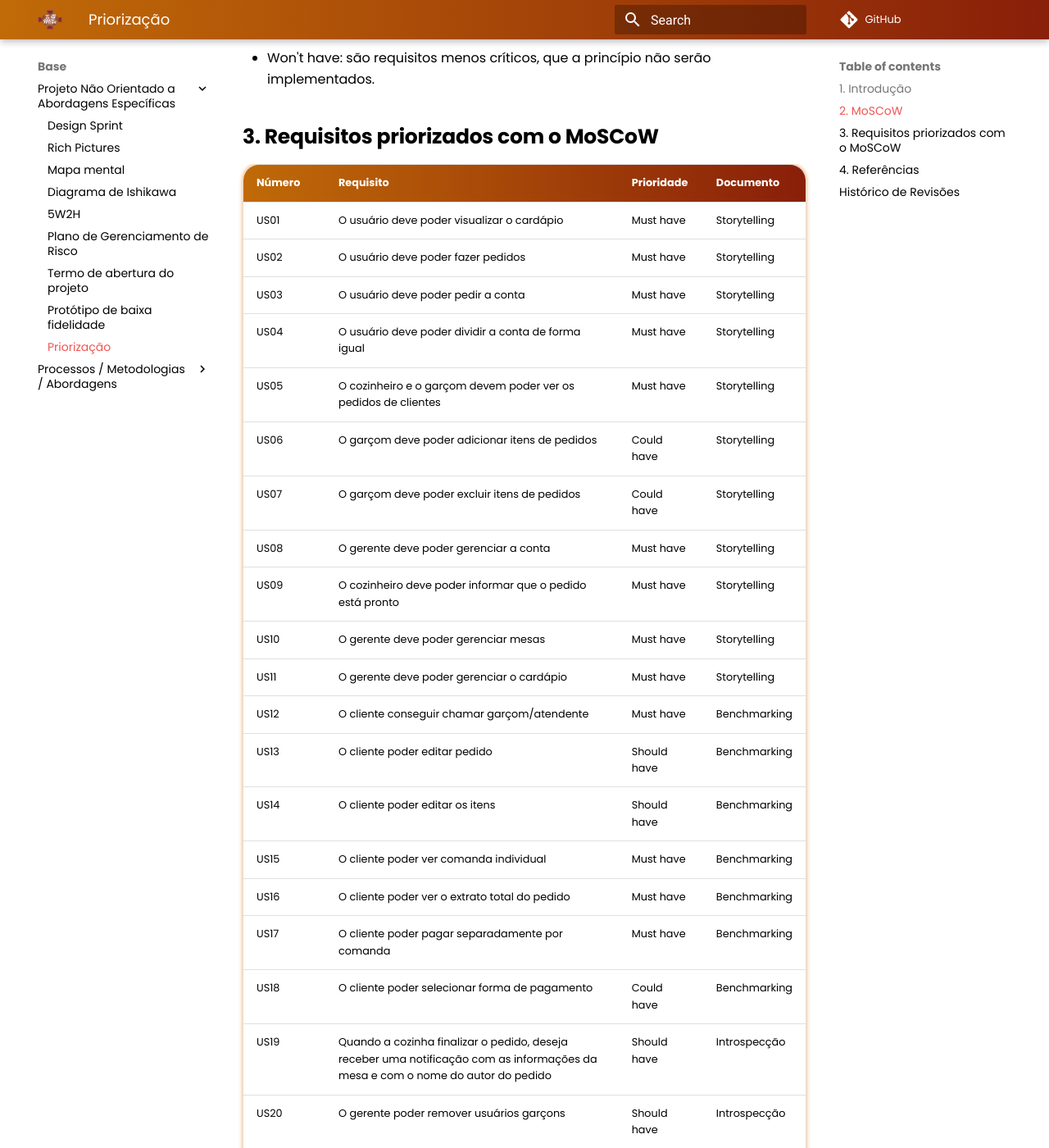
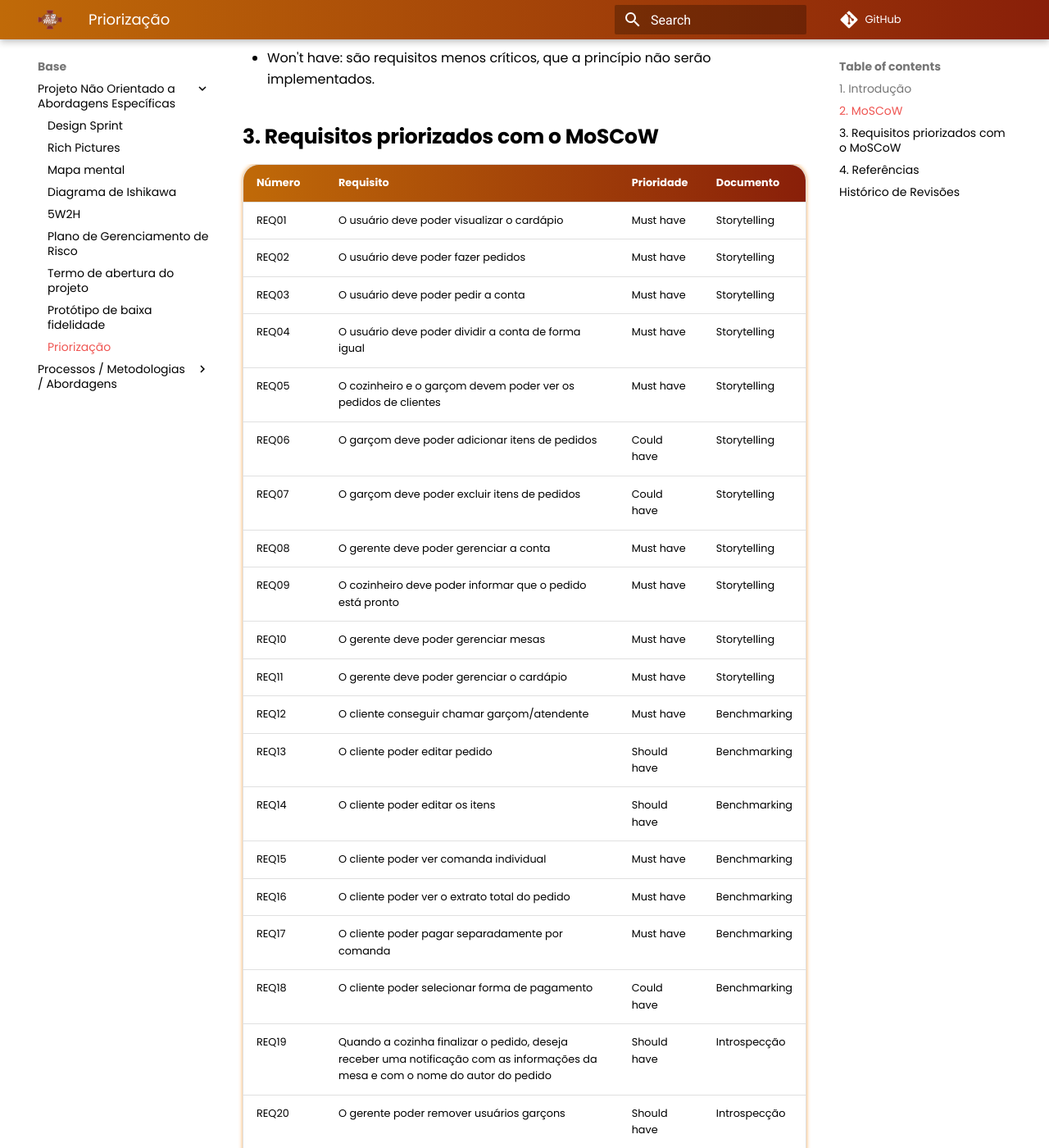
Before and after one commit to UnBArqDsw2021-1/2021.1_G02_TaNaMesa_docs, an MkDocs documentation site: the page built from docs/1-Base/Projeto-Nao-Orientado-Abordagens-Especificas/Priorizacao-MOSCOW.md, in a window 1280 px wide and 1400 px high, scrolled down 710 px. Shown: the whole window at 82% size. Built offline with MkDocs 1.6.1 and Material for MkDocs 9.7.7, drawn with Linux system fonts in a browser that asks for light colours; comment, search, counter and statistics services are not loaded; some of the changed text lies outside the part shown.

Commit message:
(FIX) Substituindo US por REQ
O documento Moscow prioriza Requisitos e não User Stories.

```diff
--- a/docs/1-Base/Projeto-Nao-Orientado-Abordagens-Especificas/Priorizacao-MOSCOW.md
+++ b/docs/1-Base/Projeto-Nao-Orientado-Abordagens-Especificas/Priorizacao-MOSCOW.md
@@ -15,71 +15,71 @@ O MoSCoW (Must have, Should have, Could have and Won’t have) é uma das técni
 
 ## 3. Requisitos priorizados com o MoSCoW
 
-| Número | Requisito                                                                                                                                         | Prioridade  | Documento    |
-| :----- | :------------------------------------------------------------------------------------------------------------------------------------------------ | :---------- | :----------- |
-| US01   | O usuário deve poder visualizar o cardápio                                                                                                        | Must have   | Storytelling |
-| US02   | O usuário deve poder fazer pedidos                                                                                                                | Must have   | Storytelling |
-| US03   | O usuário deve poder pedir a conta                                                                                                                | Must have   | Storytelling |
-| US04   | O usuário deve poder dividir a conta de forma igual                                                                                               | Must have   | Storytelling |
-| US05   | O cozinheiro e o garçom devem poder ver os pedidos de clientes                                                                                    | Must have   | Storytelling |
-| US06   | O garçom deve poder adicionar itens de pedidos                                                                                                    | Could have  | Storytelling |
-| US07   | O garçom deve poder excluir itens de pedidos                                                                                                      | Could have  | Storytelling |
-| US08   | O gerente deve poder gerenciar a conta                                                                                                            | Must have   | Storytelling |
-| US09   | O cozinheiro deve poder informar que o pedido está pronto                                                                                         | Must have   | Storytelling |
-| US10   | O gerente deve poder gerenciar mesas                                                                                                              | Must have   | Storytelling |
-| US11   | O gerente deve poder gerenciar o cardápio                                                                                                         | Must have   | Storytelling |
-| US12   | O cliente conseguir chamar garçom/atendente                                                                                                       | Must have   | Benchmarking |
-| US13   | O cliente poder editar pedido                                                                                                                     | Should have | Benchmarking |
-| US14   | O cliente poder editar os itens                                                                                                                   | Should have | Benchmarking |
-| US15   | O cliente poder ver comanda individual                                                                                                            | Must have   | Benchmarking |
-| US16   | O cliente poder ver o extrato total do pedido                                                                                                     | Must have   | Benchmarking |
-| US17   | O cliente poder pagar separadamente por comanda                                                                                                   | Must have   | Benchmarking |
-| US18   | O cliente poder selecionar forma de pagamento                                                                                                     | Could have  | Benchmarking |
-| US19   | Quando a cozinha finalizar o pedido, deseja receber uma notificação com as informações da mesa e com o nome do autor do pedido                    | Should have | Introspecção |
-| US20   | O gerente poder remover usuários garçons                                                                                                          | Should have | Introspecção |
-| US21   | O garçom ser notificado quando o cliente desejar pedir conta                                                                                      | Must have   | Introspecção |
-| US22   | O cliente consegui fazer o pedido de forma fácil, mesmo chegando em horário diferente dos demais                                                  | Should have | Introspecção |
-| US23   | O cliente poder chamar o garçom pelo app                                                                                                          | Must have   | Introspecção |
-| US24   | O cliente poder realizar pedido sem precisar chamar o garçom                                                                                      | Must have   | Introspecção |
-| US25   | O cliente poder verificar promoções especiais na tela inicial                                                                                     | Could have  | Introspecção |
-| US26   | O cliente poder deixar críticas/sugestões                                                                                                         | Could have  | Introspecção |
-| US27   | O cliente poder escolher se a bebida vai ser servida junto da comida                                                                              | Should have | Introspecção |
-| US28   | O cozinheiro poder visualizar quando um novo pedido chega na cozinha                                                                              | Must have   | Introspecção |
-| US29   | Finalizar o pedido assim que a cozinha prepará-lo                                                                                                 | Must have   | Introspecção |
-| US30   | O cliente poder ver os ingredientes do pedido                                                                                                     | Should have | Introspecção |
-| US31   | O gerente poder adicionar mesas                                                                                                                   | Must have   | Introspecção |
-| US32   | O gerente poder remover mesas                                                                                                                     | Must have   | Introspecção |
-| US33   | O gerente poder visualizar todos os pedidos de uma mesa                                                                                           | Must have   | Introspecção |
-| US34   | O gerente poder visualizar todos os pedidos de um cliente                                                                                         | Must have   | Introspecção |
-| US35   | O gerente poder visualizar todo o histórico de pedidos do restaurante                                                                             | Should have | Introspecção |
-| US36   | O garçom poder visualizar o tempo que um pedido demorou para ser finalizado                                                                       | Could have  | Introspecção |
-| US37   | O gerente poder adicionar itens do cardápio                                                                                                       | Must have   | Introspecção |
-| US38   | O gerente poder remover itens do cardápio                                                                                                         | Must have   | Introspecção |
-| US39   | O gerente poder visualizar quem fechou a conta com uma determinada mesa                                                                           | Could have  | Introspecção |
-| US40   | O gerente poder criar usuários garçons                                                                                                            | Should have | Introspecção |
-| US41   | O cliente conseguir enviar pedido                                                                                                                 | Must have   | Protótipo    |
-| US42   | O gerente ser capaz de ver status dos pedidos das mesas                                                                                           | Could have  | Protótipo    |
-| US43   | O cliente ser capaz de transitar entre as telas                                                                                                   | Must have   | Protótipo    |
-| US44   | O cliente ser capaz de fazer outro pedido                                                                                                         | Must have   | Protótipo    |
-| US45   | O garçom ser capaz de ver quais mesas os pedidos foram preparados                                                                                 | Must have   | Protótipo    |
-| US46   | O garçom ser capaz de avisar qual mesa o pedido já foi entregue                                                                                   | Must have   | Protótipo    |
-| US47   | O garçom ser capaz de ver detalhes do pedido que as mesas pediram                                                                                 | Must have   | Protótipo    |
-| US48   | O cozinheiro ser capaz de ver os pedidos ativos das mesas                                                                                         | Should have | Protótipo    |
-| US49   | O cozinheiro conseguir avisar que o pedido da mesa x foi terminado                                                                                | Must have   | Protótipo    |
-| US50   | O cozinheiro ver os pedidos que foram finalizados                                                                                                 | Must have   | Protótipo    |
-| US51   | O gerente ser capaz de editar detalhes das mesas                                                                                                  | Should have | Protótipo    |
-| US52   | O garçom deve poder ver uma fila com as mesas que precisam de atendimento.                                                                        | Should have | Questionário |
-| US53   | O garçom deve poder ver a quanto tempo as mesas já estão esperando por atendimento.                                                               | Could have  | Questionário |
-| US54   | O cliente deve poder visualizar a conta a ser paga por nome das pessoas que fizeram os pedidos, detalhado por item e valor presentes no cardápio. | Must have   | Questionário |
-| US55   | O cardápio deve ser dividido por categoria                                                                                                        | Should have | Entrevista   |
-| US56   | O cliente deve receber sugestões de pratos, bebidas e sobremesas                                                                                  | Could have  | Entrevista   |
-| US57   | O cardápio deve conter imagens, preços e ingredientes do prato                                                                                    | Must have   | Entrevista   |
-| US58   | O cliente deve poder adicionar ingredientes ao prato                                                                                              | Could have  | Entrevista   |
-| US59   | O cliente deve poder remover ingredientes do prato                                                                                                | Could have  | Entrevista   |
-| US60   | O cliente deve poder dividir a gorjeta entre as pessoas da mesa                                                                                   | Could have  | Entrevista   |
-| US61   | O cliente deve conseguir alterar o pedido até alguns minutos após realizado                                                                       | Should have | Entrevista   |
-| US62   | O cliente deve poder comentar e/ou curtir os pratos do cardápio                                                                                   | Could have  | Entrevista   |
-| US63   | O cliente deve conseguir visualizar os pratos mais pedidos                                                                                        | Could have  | Entrevista   |
+| Número  | Requisito                                                                                                                                         | Prioridade  | Documento    |
+| :------ | :------------------------------------------------------------------------------------------------------------------------------------------------ | :---------- | :----------- |
+| REQ01   | O usuário deve poder visualizar o cardápio                                                                                                        | Must have   | Storytelling |
+| REQ02   | O usuário deve poder fazer pedidos                                                                                                                | Must have   | Storytelling |
+| REQ03   | O usuário deve poder pedir a conta                                                                                                                | Must have   | Storytelling |
+| REQ04   | O usuário deve poder dividir a conta de forma igual                                                                                               | Must have   | Storytelling |
+| REQ05   | O cozinheiro e o garçom devem poder ver os pedidos de clientes                                                                                    | Must have   | Storytelling |
+| REQ06   | O garçom deve poder adicionar itens de pedidos                                                                                                    | Could have  | Storytelling |
+| REQ07   | O garçom deve poder excluir itens de pedidos                                                                                                      | Could have  | Storytelling |
+| REQ08   | O gerente deve poder gerenciar a conta                                                                                                            | Must have   | Storytelling |
+| REQ09   | O cozinheiro deve poder informar que o pedido está pronto                                                                                         | Must have   | Storytelling |
+| REQ10   | O gerente deve poder gerenciar mesas                                                                                                              | Must have   | Storytelling |
+| REQ11   | O gerente deve poder gerenciar o cardápio                                                                                                         | Must have   | Storytelling |
+| REQ12   | O cliente conseguir chamar garçom/atendente                                                                                                       | Must have   | Benchmarking |
+| REQ13   | O cliente poder editar pedido                                                                                                                     | Should have | Benchmarking |
+| REQ14   | O cliente poder editar os itens                                                                                                                   | Should have | Benchmarking |
+| REQ15   | O cliente poder ver comanda individual                                                                                                            | Must have   | Benchmarking |
+| REQ16   | O cliente poder ver o extrato total do pedido                                                                                                     | Must have   | Benchmarking |
+| REQ17   | O cliente poder pagar separadamente por comanda                                                                                                   | Must have   | Benchmarking |
+| REQ18   | O cliente poder selecionar forma de pagamento                                                                                                     | Could have  | Benchmarking |
+| REQ19   | Quando a cozinha finalizar o pedido, deseja receber uma notificação com as informações da mesa e com o nome do autor do pedido                    | Should have | Introspecção |
+| REQ20   | O gerente poder remover usuários garçons                                                                                                          | Should have | Introspecção |
+| REQ21   | O garçom ser notificado quando o cliente desejar pedir conta                                                                                      | Must have   | Introspecção |
+| REQ22   | O cliente consegui fazer o pedido de forma fácil, mesmo chegando em horário diferente dos demais                                                  | Should have | Introspecção |
+| REQ23   | O cliente poder chamar o garçom pelo app                                                                                                          | Must have   | Introspecção |
+| REQ24   | O cliente poder realizar pedido sem precisar chamar o garçom                                                                                      | Must have   | Introspecção |
+| REQ25   | O cliente poder verificar promoções especiais na tela inicial                                                                                     | Could have  | Introspecção |
+| REQ26   | O cliente poder deixar críticas/sugestões                                                                                                         | Could have  | Introspecção |
+| REQ27   | O cliente poder escolher se a bebida vai ser servida junto da comida                                                                              | Should have | Introspecção |
+| REQ28   | O cozinheiro poder visualizar quando um novo pedido chega na cozinha                                                                              | Must have   | Introspecção |
+| REQ29   | Finalizar o pedido assim que a cozinha prepará-lo                                                                                                 | Must have   | Introspecção |
+| REQ30   | O cliente poder ver os ingredientes do pedido                                                                                                     | Should have | Introspecção |
+| REQ31   | O gerente poder adicionar mesas                                                                                                                   | Must have   | Introspecção |
+| REQ32   | O gerente poder remover mesas                                                                                                                     | Must have   | Introspecção |
+| REQ33   | O gerente poder visualizar todos os pedidos de uma mesa                                                                                           | Must have   | Introspecção |
+| REQ34   | O gerente poder visualizar todos os pedidos de um cliente                                                                                         | Must have   | Introspecção |
+| REQ35   | O gerente poder visualizar todo o histórico de pedidos do restaurante                                                                             | Should have | Introspecção |
+| REQ36   | O garçom poder visualizar o tempo que um pedido demorou para ser finalizado                                                                       | Could have  | Introspecção |
+| REQ37   | O gerente poder adicionar itens do cardápio                                                                                                       | Must have   | Introspecção |
+| REQ38   | O gerente poder remover itens do cardápio                                                                                                         | Must have   | Introspecção |
+| REQ39   | O gerente poder visualizar quem fechou a conta com uma determinada mesa                                                                           | Could have  | Introspecção |
+| REQ40   | O gerente poder criar usuários garçons                                                                                                            | Should have | Introspecção |
+| REQ41   | O cliente conseguir enviar pedido                                                                                                                 | Must have   | Protótipo    |
+| REQ42   | O gerente ser capaz de ver status dos pedidos das mesas                                                                                           | Could have  | Protótipo    |
+| REQ43   | O cliente ser capaz de transitar entre as telas                                                                                                   | Must have   | Protótipo    |
+| REQ44   | O cliente ser capaz de fazer outro pedido                                                                                                         | Must have   | Protótipo    |
+| REQ45   | O garçom ser capaz de ver quais mesas os pedidos foram preparados                                                                                 | Must have   | Protótipo    |
+| REQ46   | O garçom ser capaz de avisar qual mesa o pedido já foi entregue                                                                                   | Must have   | Protótipo    |
+| REQ47   | O garçom ser capaz de ver detalhes do pedido que as mesas pediram                                                                                 | Must have   | Protótipo    |
+| REQ48   | O cozinheiro ser capaz de ver os pedidos ativos das mesas                                                                                         | Should have | Protótipo    |
+| REQ49   | O cozinheiro conseguir avisar que o pedido da mesa x foi terminado                                                                                | Must have   | Protótipo    |
+| REQ50   | O cozinheiro ver os pedidos que foram finalizados                                                                                                 | Must have   | Protótipo    |
+| REQ51   | O gerente ser capaz de editar detalhes das mesas                                                                                                  | Should have | Protótipo    |
+| REQ52   | O garçom deve poder ver uma fila com as mesas que precisam de atendimento.                                                                        | Should have | Questionário |
+| REQ53   | O garçom deve poder ver a quanto tempo as mesas já estão esperando por atendimento.                                                               | Could have  | Questionário |
+| REQ54   | O cliente deve poder visualizar a conta a ser paga por nome das pessoas que fizeram os pedidos, detalhado por item e valor presentes no cardápio. | Must have   | Questionário |
+| REQ55   | O cardápio deve ser dividido por categoria                                                                                                        | Should have | Entrevista   |
+| REQ56   | O cliente deve receber sugestões de pratos, bebidas e sobremesas                                                                                  | Could have  | Entrevista   |
+| REQ57   | O cardápio deve conter imagens, preços e ingredientes do prato                                                                                    | Must have   | Entrevista   |
+| REQ58   | O cliente deve poder adicionar ingredientes ao prato                                                                                              | Could have  | Entrevista   |
+| REQ59   | O cliente deve poder remover ingredientes do prato                                                                                                | Could have  | Entrevista   |
+| REQ60   | O cliente deve poder dividir a gorjeta entre as pessoas da mesa                                                                                   | Could have  | Entrevista   |
+| REQ61   | O cliente deve conseguir alterar o pedido até alguns minutos após realizado                                                                       | Should have | Entrevista   |
+| REQ62   | O cliente deve poder comentar e/ou curtir os pratos do cardápio                                                                                   | Could have  | Entrevista   |
+| REQ63   | O cliente deve conseguir visualizar os pratos mais pedidos                                                                                        | Could have  | Entrevista   |
 
 ## 4. Referências
 
```
Also changed, not shown: other parts of docs/1-Base/Projeto-Nao-Orientado-Abordagens-Especificas/Priorizacao-MOSCOW.md (+5 -4 lines).
